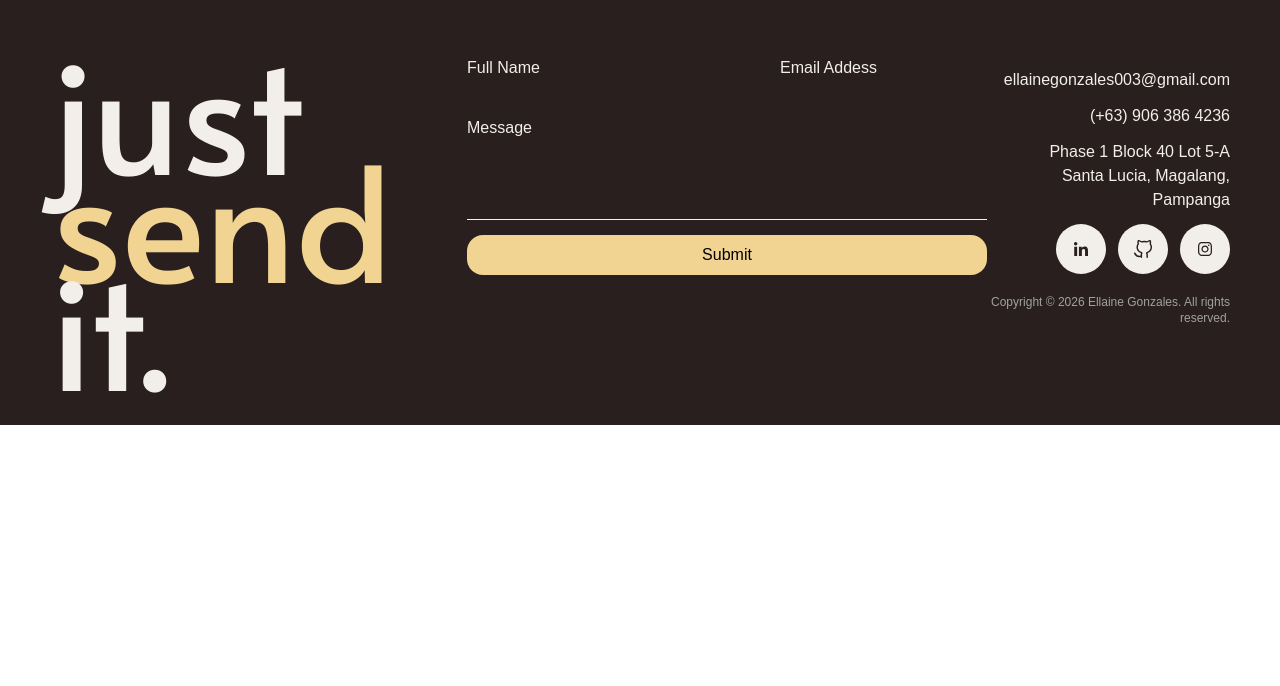
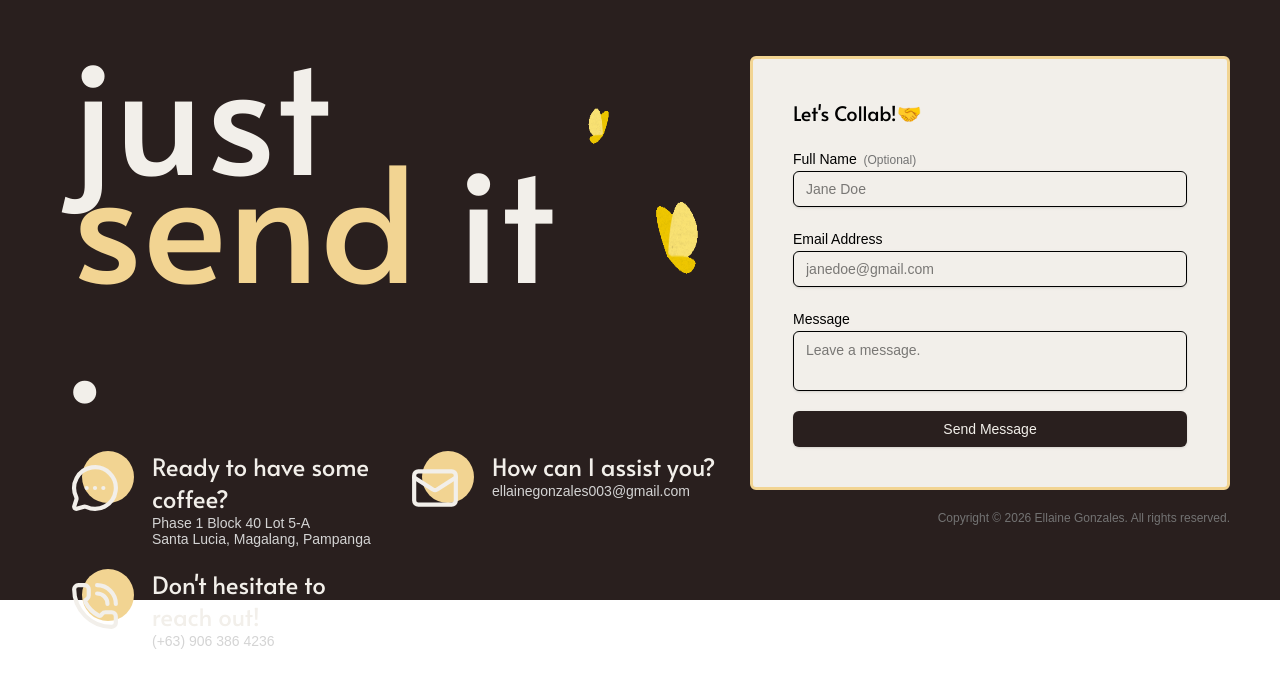
Before and after one commit to Gnzlla/ellaine.dev, a Next.js app: page /footer in a window 1280 px wide. Shown: the top 686 px of the page. Built offline with nearby package versions, Linux system fonts and the light colour scheme; a web font is replaced by a local one.

Commit message:
Refactor AboutPage and StackImages components; enhance Footerpage with contact form and animations; improve ProjectsPage with horizontal scrolling and animations

```diff
--- a/app/about/page.tsx
+++ b/app/about/page.tsx
@@ -5,10 +5,10 @@ import StickerPeel from "@/components/StickerPeel";
 
 import { alata } from "../fonts";
 
-export default function AboutPage() {
+export default function AboutPage({ id }: { id?: string }) {
   return (
     <>
-      <section className="mt-45 w-full h-screen">
+      <section className="mt-45 w-full h-screen" id={id}>
         <div className="gap-15 grid grid-cols-[40%_1fr] mx-15 p-2 h-full">
           <StickerPeel
             imageSrc="./wow.gif"
--- a/app/about/stackImages.tsx
+++ b/app/about/stackImages.tsx
@@ -2,7 +2,7 @@
 import React from "react";
 import Stack from "@/components/Stack";
 
-const images = ["./me1.png", "./me2.png", "./me3.jpg"];
+const images = ["./me.jpg", "./me1.png", "./me3.jpg", "./me4.jpg"];
 
 export default function StackImages() {
   return (
--- a/app/contents/page.tsx
+++ b/app/contents/page.tsx
@@ -1,21 +1,20 @@
 "use client";
-import React from "react";
+import React, { useRef } from "react";
 import { alata } from "../fonts";
 import gsap from "gsap";
 import CustomEase from "gsap/CustomEase";
 import SplitText from "gsap/SplitText";
 import ScrambleTextPlugin from "gsap/ScrambleTextPlugin";
 import { useGSAP } from "@gsap/react";
-import Link from "next/link";
 
 gsap.registerPlugin(SplitText, CustomEase, ScrambleTextPlugin);
 
 export default function TableOfContents() {
+  const closeMenuRef = useRef<() => void>(() => {});
+
   useGSAP(() => {
-    // Register custom ease for menu animation
     CustomEase.create("hop", "0.87,0,0.13,1");
 
-    // Store original text BEFORE splitting
     const scrambleElements = document.querySelectorAll(".scrambleText");
     const originalTexts = new Map<HTMLElement, string>();
 
@@ -23,7 +22,6 @@ export default function TableOfContents() {
       originalTexts.set(element as HTMLElement, element.textContent || "");
     });
 
-    // Split text animation setup
     const textContainers = document.querySelectorAll(".menu-col");
     let splitTextByContainer: any[] = [];
 
@@ -44,7 +42,6 @@ export default function TableOfContents() {
       splitTextByContainer.push(containerSplits);
     });
 
-    // Menu elements
     const menuToggleBtn = document.querySelector(".menu-toggle-btn");
     const menuExitBtn = document.querySelector(".menu-exit-btn");
     const menuOverlay = document.querySelector(".menu-overlay");
@@ -66,12 +63,13 @@ export default function TableOfContents() {
     let isMenuOpen = false;
     let isAnimating = false;
 
-    // Function to close menu
+    // Define closeMenu and assign to ref
     const closeMenu = () => {
       if (!isMenuOpen || isAnimating) return;
 
       isAnimating = true;
       hamburgerIcon.classList.remove("active");
+
       const tl = gsap.timeline();
 
       tl.to(menuOverlay, {
@@ -93,10 +91,12 @@ export default function TableOfContents() {
         });
 
         isAnimating = false;
+        isMenuOpen = false;
       });
+    };
 
-      isMenuOpen = false;
-    };
+    // Assign to ref so JSX can access it
+    closeMenuRef.current = closeMenu;
 
     menuToggleBtn.addEventListener("click", () => {
       if (isAnimating) return;
@@ -144,11 +144,13 @@ export default function TableOfContents() {
       }
     });
 
-    // Exit button click handler
     menuExitBtn.addEventListener("click", closeMenu);
 
-    // Scramble text hover effect (for overlay menu items)
-    // Set up AFTER SplitText to use original stored text
+    menuOverlay.querySelectorAll("a").forEach((link) => {
+      link.addEventListener("click", closeMenu);
+    });
+
+    // Scramble text hover effect
     scrambleElements.forEach((heading) => {
       const originalText = originalTexts.get(heading as HTMLElement) || "";
       const tl = gsap.timeline({ paused: true });
@@ -178,6 +180,15 @@ export default function TableOfContents() {
     }
   };
 
+  const handleNavClick = (sectionId: string) => {
+    closeMenuRef.current();
+    setTimeout(() => {
+      document
+        .getElementById(sectionId)
+        ?.scrollIntoView({ behavior: "smooth" });
+    }, 1000);
+  };
+
   return (
     <>
       {/* Menu Overlay */}
@@ -202,9 +213,13 @@ export default function TableOfContents() {
                   <h3 className="mb-2 text-neutral-400 text-sm">
                     KNOW MORE ABOUT ME!
                   </h3>
-                  <Link
-                    href="/landing"
+                  <a
+                    href="#about"
                     className="block overflow-hidden cursor-pointer"
+                    onClick={(e) => {
+                      e.preventDefault();
+                      handleNavClick("about");
+                    }}
                   >
                     <h1
                       onMouseEnter={onEnter}
@@ -213,15 +228,19 @@ export default function TableOfContents() {
                     >
                       About Me
                     </h1>
-                  </Link>
+                  </a>
                   <hr className="mt-4 border border-neutral-400" />
                 </div>
 
                 <div className="menu-col">
                   <h3 className="mb-2 text-neutral-400 text-sm">WHAT I DID</h3>
-                  <Link
-                    href="/projects"
+                  <a
+                    href="#projects"
                     className="block overflow-hidden cursor-pointer"
+                    onClick={(e) => {
+                      e.preventDefault();
+                      handleNavClick("projects");
+                    }}
                   >
                     <h1
                       onMouseEnter={onEnter}
@@ -230,7 +249,7 @@ export default function TableOfContents() {
                     >
                       Projects
                     </h1>
-                  </Link>
+                  </a>
                   <hr className="mt-4 border border-neutral-400" />
                 </div>
 
@@ -238,9 +257,13 @@ export default function TableOfContents() {
                   <h3 className="mb-2 text-neutral-400 text-sm">
                     WHAT CAN I DO?
                   </h3>
-                  <Link
-                    href="/techstack"
+                  <a
+                    href="#techstack"
                     className="block overflow-hidden cursor-pointer"
+                    onClick={(e) => {
+                      e.preventDefault();
+                      handleNavClick("techstack");
+                    }}
                   >
                     <h1
                       onMouseEnter={onEnter}
@@ -249,7 +272,7 @@ export default function TableOfContents() {
                     >
                       Tech Stack
                     </h1>
-                  </Link>
+                  </a>
                   <hr className="mt-4 border border-neutral-400" />
                 </div>
 
@@ -257,9 +280,13 @@ export default function TableOfContents() {
                   <h3 className="mb-2 text-neutral-400 text-sm">
                     LET'S COLLABORATE!
                   </h3>
-                  <Link
-                    href="/contact"
+                  <a
+                    href="#footer"
                     className="block overflow-hidden cursor-pointer"
+                    onClick={(e) => {
+                      e.preventDefault();
+                      handleNavClick("footer");
+                    }}
                   >
                     <h1
                       onMouseEnter={onEnter}
@@ -268,7 +295,7 @@ export default function TableOfContents() {
                     >
                       Contact
                     </h1>
-                  </Link>
+                  </a>
                   <hr className="mt-4 border border-neutral-400" />
                 </div>
               </div>
@@ -277,7 +304,6 @@ export default function TableOfContents() {
         </div>
       </div>
 
-      {/* Styles for GSAP animations */}
       <style jsx global>{`
         .line {
           position: relative;
--- a/app/footer/page.tsx
+++ b/app/footer/page.tsx
@@ -1,71 +1,267 @@
-import React from "react";
+"use client";
+import React, { Suspense, useRef } from "react";
 import { alata } from "../fonts";
+import { Input } from "@/components/ui/input";
+import { zodResolver } from "@hookform/resolvers/zod";
+import { useForm } from "react-hook-form";
+import { Form } from "@/components/ui/form";
+import * as z from "zod";
+import {
+  FormControl,
+  FormField,
+  FormItem,
+  FormLabel,
+} from "@/components/ui/form";
+import { Button } from "@/components/ui/button";
+import { Textarea } from "@/components/ui/textarea";
+import { Mail, MessageCircleMore, PhoneCall } from "lucide-react";
+import Image from "next/image";
+import gsap from "gsap";
+import ScrollTrigger from "gsap/ScrollTrigger";
+import SplitText from "gsap/src/SplitText";
+import { useGSAP } from "@gsap/react";
 
-export default function Footerpage() {
+gsap.registerPlugin(ScrollTrigger, SplitText);
+
+const ContactSchema = z.object({
+  name: z.string().optional(),
+  email: z.string().min(1, "Please input email"),
+  message: z.string().min(1, "Please input message"),
+});
+
+type Schema = z.infer<typeof ContactSchema>;
+
+export default function Footerpage({ id }: { id?: string }) {
+  //GSAP refs
+  const sectionRef = useRef<HTMLDivElement | null>(null);
+  const headerRef = useRef<HTMLHeadingElement | null>(null);
+  const ImageRef = useRef<HTMLImageElement | null>(null);
+
+  const contactForm = useForm<Schema>({
+    resolver: zodResolver(ContactSchema),
+    defaultValues: {
+      name: "",
+      email: "",
+      message: "",
+    },
+  });
+
+  const handleSubmit = async (userData: Schema) => {
+    console.log("Wassap");
+  };
+
+  useGSAP(() => {
+    if (!headerRef || !sectionRef || !ImageRef) return;
+
+    const tl = gsap.timeline({
+      scrollTrigger: {
+        trigger: sectionRef.current,
+        start: "top 80%",
+        end: "bottom bottom",
+      },
+    });
+
+    let split = SplitText.create(headerRef.current, {
+      type: "chars",
+    });
+
+    tl.from(split.chars, {
+      duration: 1,
+      y: 100,
+      autoAlpha: 0,
+      stagger: 0.05,
+    })
+      .from(
+        ImageRef.current,
+        {
+          duration: 1,
+          y: 100,
+          autoAlpha: 0,
+        },
+        "-=0.7",
+      )
+      .from(
+        ".contact",
+        { y: 20, autoAlpha: 0, stagger: 0.05, duration: 1 },
+        "-=0.5",
+      );
+  }, []);
+
   return (
-    <footer className="bg-[var(--black-font)] pt-5 pb-6">
-      <div className="flex justify-between mb-10">
+    <footer className="bg-[var(--black-font)] h-150" id={id} ref={sectionRef}>
+      <div className="justify-items-center grid grid-cols-[2fr_1fr] mb-10">
         {/* First Column */}
-        <div className="">
+        <div className="px-5">
+          <div className="flex">
             <h1
               className={`text-[var(--white-background)] text-[10rem] ${alata.className} leading-27`}
+              ref={headerRef}
             >
               just <br />
-            <span className="text-[var(--yellow-font)]">send</span> it.
+              <span className="text-[var(--yellow-font)]"> send</span> it.
             </h1>
+            <Image
+              src="/butterflys.gif"
+              alt=""
+              width={170}
+              height={100}
+              ref={ImageRef}
+            />
+          </div>
+
+          <div className="[&>div]:flex justify-between gap-5 [&>div]:gap-8 grid grid-cols-2 mt-15 h-50 [&>div]:text-[var(--white-background)] [&>div]:text-lg">
+            {/* Location */}
+            <div className="contact">
+              <div className="relative flex">
+                <MessageCircleMore
+                  width={50}
+                  height={50}
+                  className="z-10 mt-3"
+                  color="#F2EFEA"
+                />
+                <div className="absolute bg-[#F2D492] ml-3 rounded-full w-13 h-13"></div>
+              </div>{" "}
+              <div className="flex flex-col">
+                <p className={`${alata.className} text-2xl`}>
+                  Ready to have some coffee?
+                </p>
+                <p className="text-neutral-300 text-sm leading-4">
+                  Phase 1 Block 40 Lot 5-A <br /> Santa Lucia, Magalang,
+                  Pampanga
+                </p>
+              </div>
+            </div>
+            {/* Mail */}
+            <div className="contact">
+              <div className="relative flex">
+                <Mail
+                  width={50}
+                  height={50}
+                  className="z-10 mt-3"
+                  color="#F2EFEA"
+                />
+                <div className="absolute bg-[#F2D492] ml-3 rounded-full w-13 h-13"></div>
+              </div>{" "}
+              <div className="flex flex-col">
+                <p className={`${alata.className} text-2xl`}>
+                  How can I assist you?
+                </p>
+                <a
+                  href="mailto:ellainegonzales003@gmail.com"
+                  className="text-neutral-300 text-sm leading-4 cursor-pointer"
+                >
+                  ellainegonzales003@gmail.com
+                </a>
+              </div>
+            </div>
+            {/* Phone */}
+            <div className="contact">
+              <div className="relative flex">
+                <PhoneCall
+                  width={50}
+                  height={50}
+                  className="z-10 mt-3"
+                  color="#F2EFEA"
+                />
+                <div className="absolute bg-[#F2D492] ml-3 rounded-full w-13 h-13"></div>
+              </div>{" "}
+              <div className="flex flex-col">
+                <p className={`${alata.className} text-2xl`}>
+                  Don't hesitate to reach out!
+                </p>
+                <a
+                  className="text-neutral-300 text-sm leading-4 cursor-pointer"
+                  href="tel: (+63) 906 386 4236"
+                >
+                  (+63) 906 386 4236
+                </a>
+              </div>
+            </div>
+          </div>
         </div>
 
         {/* Second Column */}
-        <div>
-          <div className="flex justify-between text-[var(--white-background)] text-base text-wrap">
-            <div>
-              <h4 className="">Full Name</h4>
-              <input className="outline-none" />
+        <div className="">
+          <div className="z-10 bg-[#F2EFEA] hover:shadow-[0_4px_20px_#F2D492] p-10 border-[#F2D492] border-3 rounded-md w-120 h-auto transition duration-300 ease-in-out">
+            <h3 className={` text-xl ${alata.className} mb-5`}>
+              Let's Collab!🤝
+            </h3>
+            <Form {...contactForm}>
+              <form onSubmit={contactForm.handleSubmit(handleSubmit)}>
+                <div className="flex flex-col gap-5">
+                  {/* Full Name */}
+                  <FormField
+                    control={contactForm.control}
+                    name="name"
+                    render={({ field }) => (
+                      <FormItem className="w-full">
+                        <FormLabel htmlFor="name">
+                          Full Name
+                          <span className="text-neutral-500 text-xs">
+                            &nbsp;&nbsp;(Optional)
+                          </span>
+                        </FormLabel>
+                        <FormControl>
+                          <Input
+                            id="name"
+                            placeholder="Jane Doe"
+                            {...field}
+                            autoComplete="off"
+                          />
+                        </FormControl>
+                      </FormItem>
+                    )}
+                  />
+
+                  {/* Email Address */}
+                  <FormField
+                    control={contactForm.control}
+                    name="email"
+                    render={({ field }) => (
+                      <FormItem>
+                        <FormLabel htmlFor="email">Email Address</FormLabel>
+                        <FormControl>
+                          <Input
+                            id="email"
+                            autoComplete="off"
+                            placeholder="janedoe@gmail.com"
+                            required
+                            {...field}
+                          />
+                        </FormControl>
+                      </FormItem>
+                    )}
+                  />
+
+                  {/* Message */}
+                  <FormField
+                    control={contactForm.control}
+                    name="message"
+                    render={({ field }) => (
+                      <FormItem>
+                        <FormLabel htmlFor="message">Message</FormLabel>
+                        <FormControl>
+                          <Textarea
+                            id="message"
+                            placeholder="Leave a message."
+                            {...field}
+                          />
+                        </FormControl>
+                      </FormItem>
+                    )}
+                  />
+                  <Button>Send Message</Button>
                 </div>
-            <div>
-              <h4 className="">Email Addess</h4>
-              <input className="outline-none" />
+              </form>
+            </Form>
           </div>
+          <div className="flex justify-end">
+            {" "}
+            <p className="mt-5 text-neutral-500 text-xs">
+              Copyright © {new Date().getFullYear()} Ellaine Gonzales. All
+              rights reserved.
+            </p>
           </div>
-          <div className="mt-3 text-[var(--white-background)]">
-            <h4 className="text-wrap">Message</h4>
-            <textarea
-              className="bg-transparent border-b outline-none w-full resize-none"
-              style={{ width: "100%", height: "80px" }}
-            />
-          </div>
-          <button className="bg-[var(--yellow-font)] hover:bg-[var(--black-font)] mt-2 p-2 px-7 rounded-2xl w-130 hover:text-[var(--yellow-font)] text-base cursor-pointer">
-            Submit
-          </button>
-        </div>
-
-        <div className="flex flex-col justify-between gap-3 mt-3 h-50 text-[var(--white-background)] text-base text-right">
-          <p>ellainegonzales003@gmail.com</p>
-          <p>(+63) 906 386 4236</p>
-          <p>
-            Phase 1 Block 40 Lot 5-A
-            <br />
-            Santa Lucia, Magalang, Pampanga
-          </p>
-          {/* Contact Icons */}
-          <div className="flex [&>div]:flex justify-end [&>div]:justify-center [&>div]:items-center gap-3 [&>div]:bg-[var(--white-background)] [&>div]:hover:bg-[#F2D492] [&>div]:rounded-full [&>div]:w-12.5 [&>div>img]:w-5 [&>div]:h-12.5 [&>div]:transition [&>div]:duration-400">
-            <div>
-              <a href="https://www.linkedin.com/in/ellaine-gonzales-50770234b/">
-                <img src="./linkedin.svg" alt="linkedIn"></img>
-              </a>
-            </div>
-            <div>
-              <img src="./github.svg" alt="Github"></img>
-            </div>
-            <div>
-              <a>
-                <img src="./instagram.svg" alt="Instagram"></img>
-              </a>
-            </div>
-          </div>
-          <p className="mt-2 text-neutral-400 text-xs">
-            Copyright © 2026 Ellaine Gonzales. All rights reserved.
-          </p>
         </div>
       </div>
     </footer>
--- a/app/projects/page.tsx
+++ b/app/projects/page.tsx
@@ -1,19 +1,82 @@
 "use client";
-import React from "react";
+import React, { useRef } from "react";
 import gsap from "gsap";
+import ScrollTrigger from "gsap/ScrollTrigger";
+import { useGSAP } from "@gsap/react";
 import { alata } from "../fonts";
 
-export default function ProjectsPage() {
+gsap.registerPlugin(ScrollTrigger);
+
+export default function ProjectsPage({ id }: { id?: string }) {
+  const projectRef = useRef<HTMLElement | null>(null);
+  const workRef = useRef<HTMLElement | null>(null);
+  const wrapperRef = useRef<HTMLDivElement | null>(null);
+
+  useGSAP(() => {
+    if (!projectRef.current || !workRef.current || !wrapperRef.current) return;
+
+    const panels = [projectRef.current, workRef.current];
+
+    // Horizontal scroll across both sections
+    const horizontalTween = gsap.to(panels, {
+      xPercent: -100 * (panels.length - 1),
+      ease: "none",
+      scrollTrigger: {
+        id: "horizontal",
+        trigger: wrapperRef.current,
+        pin: true,
+        scrub: 1,
+        end: () => "+=" + projectRef.current!.offsetWidth, // * 4 gives extra time in workRef
+      },
+    });
+
+    // Project title animation
+    gsap.from(".project-title", {
+      y: 100,
+      autoAlpha: 0,
+      duration: 1,
+      scrollTrigger: {
+        trigger: projectRef.current,
+        containerAnimation: horizontalTween,
+        start: "left center",
+        toggleActions: "play none none reverse",
+      },
+    });
+
+    // Work title animation
+    gsap.from(".work-title", {
+      y: 100,
+      autoAlpha: 0,
+      scrollTrigger: {
+        trigger: workRef.current,
+        containerAnimation: horizontalTween,
+        start: "left right",
+        end: "left center",
+        scrub: 2,
+      },
+    });
+  });
+
   return (
-    <>
-      <section className="w-full h-screen">
-        <div>
-          <h3 className={`${alata.className} text-7xl`}>Projects</h3>
-        </div>
-        <div>
-          <img />
-        </div>
-      </section>
-    </>
+    <div ref={wrapperRef} className="overflow-hidden">
+      <div className="flex">
+        <section
+          className="relative w-screen h-screen shrink-0"
+          ref={projectRef}
+          id={id}
+        >
+          <div>
+            <p>Things I've been working on</p>
+            <h3
+              className={`project-title ${alata.className} text-[430px] absolute bottom-0 leading-62 mb-35 -right-15`}
+            >
+              projects
+            </h3>
+          </div>
+        </section>
+
+        <section className="w-screen h-screen shrink-0" ref={workRef}></section>
+      </div>
+    </div>
   );
 }
```
Lines whose indentation alone changed are shown as unchanged.
